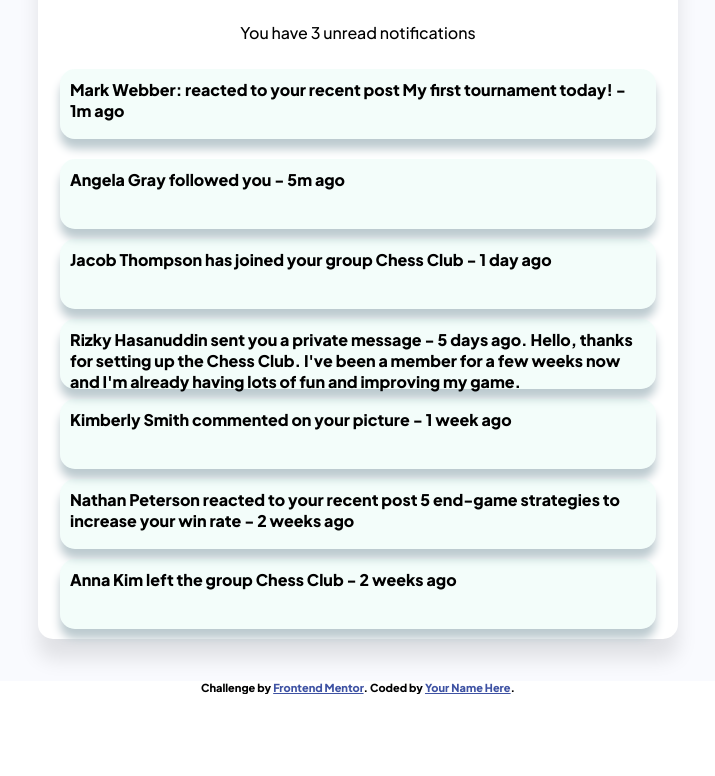
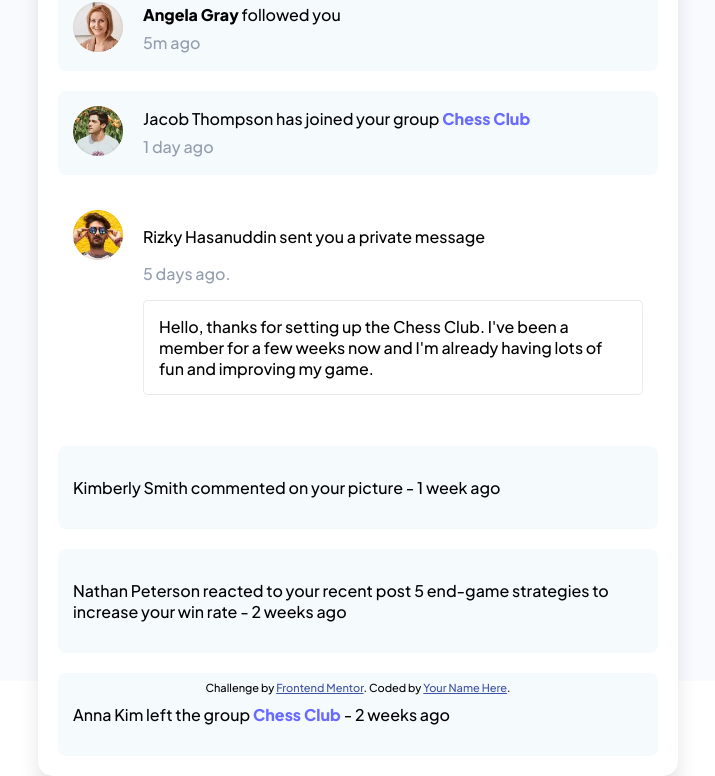
Before and after one commit to jolebaudracco/notifications-page-main, a plain HTML site: page index.html in a window 1280 px wide. Shown: the part 119-895 px from the top of the page, without its empty margins (282-997 px from the left). Before the commit the page ends 813 px from the top, so only its background shows below. Drawn offline with Linux system fonts and the light colour scheme.

Commit message:
adding-other-users
Co-authored-by: Braian Emanuel Lopez <lopezbraian@users.noreply.github.com>

```diff
--- a/index.html
+++ b/index.html
@@ -1,22 +1,15 @@
 <!DOCTYPE html>
 <html lang="en">
+
 <head>
   <meta charset="UTF-8" />
   <meta name="viewport" content="width=device-width, initial-scale=1.0" />
   <!-- displays site properly based on user's device -->
 
-    <link
-      rel="icon"
-      type="image/png"
-      sizes="32x32"
-      href="./images/favicon-32x32.png"
-    />
+  <link rel="icon" type="image/png" sizes="32x32" href="./images/favicon-32x32.png" />
   <link rel="preconnect" href="https://fonts.googleapis.com" />
   <link rel="preconnect" href="https://fonts.gstatic.com" crossorigin />
-    <link
-      href="https://fonts.googleapis.com/css2?family=Plus+Jakarta+Sans:wght@500;800&display=swap"
-      rel="stylesheet"
-    />
+  <link href="https://fonts.googleapis.com/css2?family=Plus+Jakarta+Sans:wght@500;800&display=swap" rel="stylesheet" />
   <title>Frontend Mentor | Notifications page</title>
 
   <!-- Feel free to remove these styles or customise in your own stylesheet 👍 -->
@@ -25,6 +18,7 @@
       font-size: 11px;
       text-align: center;
     }
+
     .attribution a {
       color: hsl(228, 45%, 44%);
     }
@@ -32,34 +26,68 @@
 
   <link rel="stylesheet" href="styles.css" />
 </head>
+
 <body>
   <main class="container">
     <div class="card">
       <div class="header">
+        <div class="notifications_number">
           <h1>Notifications</h1>
-          <p>You have 3 unread notifications</p>
+          <div class="header__badge">
+            3
           </div>
-        <div class="container-1">
-          <div class="message-1"><b>Mark Webber<b>: reacted to your recent post My first tournament today! - 1m ago</div>
         </div>
-          <div class="container-2">
-            <div class="message-2">Angela Gray followed you - 5m ago</div>
+        <p>Mark all as read</p>
       </div>
-          <div class="container-3">
-            <div class="message-3">Jacob Thompson has joined your group Chess Club - 1 day ago</div>
+      <div class="flex">
+        <div class="container-notifications">
+          <div class="image__notification">
+            <img src="./assets/images/avatar-mark-webber.webp" alt="profile's person" />
           </div>
-          <div class="container-4">
-            <div class="message-4">Rizky Hasanuddin sent you a private message - 5 days ago.
-            Hello, thanks for setting up the Chess Club. I've been a member for a few weeks now and I'm already having lots of fun and improving my game.</div>
+          <div class="text_notication">
+            <p class="message-1"><strong>Mark Webber</strong> reacted to your recent post <span class="light-bold">my first tournament
+                today!</span> </p>
+            <p class="message__date">1m ago</p>
           </div>
-          <div class="container-5">
-            <div class="message-5">Kimberly Smith commented on your picture - 1 week ago</div>
         </div>
-          <div class="container-6">
-            <div class="message-6">Nathan Peterson reacted to your recent post 5 end-game strategies to increase your win rate - 2 weeks ago</div>
+        <div class="container-notifications">
+          <div class="image__notification1">
+            <img src="./assets/images/avatar-angela-gray.jpg.webp" alt="profile's-person">
           </div>
-          <div class="container-7">
-            <div class="message-7">Anna Kim left the group Chess Club - 2 weeks ago</div>
+          <div class="text_notication1">
+            <p class="message-2"><strong>Angela Gray</strong> followed you</p>
+            <p class="message__date1">5m ago</p>
+          </div>
+        </div>
+        <div class="container-notifications">
+          <div class="image__notification2">
+              <img src="./assets/images/avatar-jacob-thompson.webp" alt="profile's-person">
+          </div>
+          <div class="text_notication2">
+            <p class="message-3">Jacob Thompson has joined your group <strong class="extra">Chess Club</strong></p>
+            <p class="message__date2">1 day ago</p>
+          </div>
+        </div>
+        <div class="container-notifications-reply">
+          <div class="image__notification3">
+              <img src="./assets/images/avatar-rizky-hasanuddin.webp" alt="profile's-person">
+          </div>
+          <div>
+            <p class="message-4">Rizky Hasanuddin sent you a private message</p>
+            <p class="message__date3">5 days ago.</p>
+            <p class="general-message">Hello, thanks for setting up the Chess Club. I've been a member for a few weeks now and I'm already having lots of fun and improving my game.</p>
+          </div>
+        </div>
+        <div class="container-notifications">
+          <p class="message-5">Kimberly Smith commented on your picture - 1 week ago</p>
+        </div>
+        <div class="container-notifications">
+          <p class="message-6">Nathan Peterson reacted to your recent post 5 end-game strategies to increase your win
+            rate - 2 weeks ago</p>
+        </div>
+        <div class="container-notifications">
+          <p class="message-7">Anna Kim left the group <strong class="extra">Chess Club</strong> - 2 weeks ago</p>
+        </div>
       </div>
     </div>
   </main>
@@ -95,9 +123,9 @@
    -->
   <div class="attribution">
     Challenge by
-      <a href="https://www.frontendmentor.io?ref=challenge" target="_blank"
-        >Frontend Mentor</a
-      >. Coded by <a href="#">Your Name Here</a>.
+    <a href="https://www.frontendmentor.io?ref=challenge" target="_blank">Frontend Mentor</a>. Coded by <a href="#">Your
+      Name Here</a>.
   </div>
 </body>
+
 </html>
--- a/styles.css
+++ b/styles.css
@@ -11,8 +11,10 @@
   --color-grayish-blue: hsl(219, 14%, 63%);
   --color-grayish-blue-2: hsl(219, 12%, 42%);
   --color-dark-blue: hsl(219, 12%, 22%);
+}
 
-
+.message__date {
+  color: var(--color-grayish-blue);
 }
 
 body {
@@ -21,15 +23,57 @@ body {
   padding: 0;
   margin: 0;
 }
+.light-bold {
+  font-weight: 600;
+}
 
 .header {
   display: flex;
-  flex-direction: column;
-  align-items: start;
+  align-items: center;
   justify-content: start;
+  width:100%;
+  margin-bottom: 20px;
 }
 
+.header h1 {
+  margin: 0;
+}
+.image__notification > img {
+  width:50px;
+  height:50px;
+  object-fit: cover;
+  object-position: center;
+}
+.text_notication {
+  display: flex;
+  flex-direction: column;
+  gap: 7px;
+}
 
+.text_notication > p {
+  margin: 0;
+}
+.notifications_number {
+  display: flex;
+  align-items: center;
+  gap: 20px;
+}
+.header__badge {
+  background-color: var(--color-blue);
+  width:40px;
+  height:40px;
+  border-radius: 10px;
+  display:flex;
+  align-items : center;
+  justify-content: center;
+  color:#fff;
+}
+
+.header p {
+  width: 100%;
+  text-align: right;
+  margin: 0;
+}
 
 .container {
   max-width: 1440px;
@@ -41,91 +85,117 @@ body {
   height: 100vh;
 }
 
+.flex {
+  display: flex;
+  flex-direction: column;
+  gap:20px;
+}
+.container-notifications {
+  width: 100%;
+  background: #f5fafc;
+  border-radius: 8px;
+  display:flex;
+  align-items: center;
+  gap: 20px;
+  padding: 15px;
+}
+
 .card {
   background: #fff;
   width: 50vw;
   box-shadow: 0px 20px 20px rgba(1, 1, 1, 0.1);
-  min-height: 70vh;
   border-radius: 15px;
   display: flex;
   align-items: center;
   justify-content: center;
   flex-direction: column;
+  padding: 20px;
 }
 
-
-.container-1 {
-  box-shadow: 0px 10px 10px #bdcbd0;
-  width: 45vw;
-  height: 50px;
-  margin-bottom: 10px;
-  margin-top: 10px;
-  padding: 10px;
-  background-color: rgba(200, 245, 234, 0.229);
-  border-radius: 15px;
+*, *:before, *:after {
+  box-sizing: border-box;
 }
 
-.container-2 {
-  box-shadow: 0px 10px 10px #bdcbd0;
-  width: 45vw;
-  height: 50px;
-  margin-bottom: 10px;
-  margin-top: 10px;
-  padding: 10px;
-  background-color: rgba(200, 245, 234, 0.229);
-  border-radius: 15px;
+.image__notification1 > img {
+  width:50px;
+  height:50px;
+  object-fit: cover;
+  object-position: center;
 }
 
-.container-3 {
-  box-shadow: 0px 10px 10px #bdcbd0;
-  width: 45vw;
-  height: 50px;
-  margin-bottom: 10px;
-  margin-top: 10px;
-  padding: 10px;
-  background-color: rgba(200, 245, 234, 0.229);
-  border-radius: 15px;
-}
-.container-4 {
-  box-shadow: 0px 10px 10px #bdcbd0;
-  width: 45vw;
-  height: 50px;
-  margin-bottom: 10px;
-  margin-top: 10px;
-  padding: 10px;
-  background-color: rgba(200, 245, 234, 0.229);
-  border-radius: 15px;
+.message__date1 {
+  color: var(--color-grayish-blue);
 }
 
-.container-5 {
-  box-shadow: 0px 10px 10px #bdcbd0;
-  width: 45vw;
-  height: 50px;
-  margin-bottom: 10px;
-  margin-top: 10px;
-  padding: 10px;
-  background-color: rgba(200, 245, 234, 0.229);
-  border-radius: 15px;
+.text_notication1 {
+  display: flex;
+  flex-direction: column;
+  gap: 7px;
 }
 
-.container-6 {
-  box-shadow: 0px 10px 10px #bdcbd0;
-  width: 45vw;
-  height: 50px;
-  margin-bottom: 10px;
-  margin-top: 10px;
-  padding: 10px;
-  background-color: rgba(200, 245, 234, 0.229);
-  border-radius: 15px;
+.text_notication1 > p {
+  margin: 0;
 }
 
-.container-7 {
-  box-shadow: 0px 10px 10px #bdcbd0;
-  width: 45vw;
-  height: 50px;
-  margin-bottom: 10px;
-  margin-top: 10px;
-  padding: 10px;
-  background-color: rgba(200, 245, 234, 0.229);
-  border-radius: 15px;
+.image__notification2 > img {
+  width:50px;
+  height:50px;
+  object-fit: cover;
+  object-position: center;
 }
+
+.message__date2 {
+  color: var(--color-grayish-blue);
+}
+
+.text_notication2 {
+  display: flex;
+  flex-direction: column;
+  gap: 7px;
+}
+
+.text_notication2 > p {
+  margin: 0;
+}
+
+.image__notification3 > img {
+  width:50px;
+  height:50px;
+  object-fit: cover;
+  object-position: center;
+}
+
+.message__date3 {
+  color: var(--color-grayish-blue);
+}
+
+.text_notication3 {
+  display: flex;
+  flex-direction: column;
+  gap: 7px;
+}
+
+.text_notication3 > p {
+  margin: 0;
+}
+
+.general-message {
+  background-color: white;
+  padding: 15px;
+  border: 1px solid rgba(173, 168, 168, 0.26);
+  border-radius: 5px;
+}
+
+.container-notifications-reply {
+  width: 100%;
+  background: white;
+  border-radius: 8px;
+  display:flex;
+  align-items: flex-start;
+  gap: 20px;
+  padding: 15px;
+}
+
+.extra {
+  color: #0000ff92;
+}
```
Lines whose indentation alone changed are shown as unchanged.
